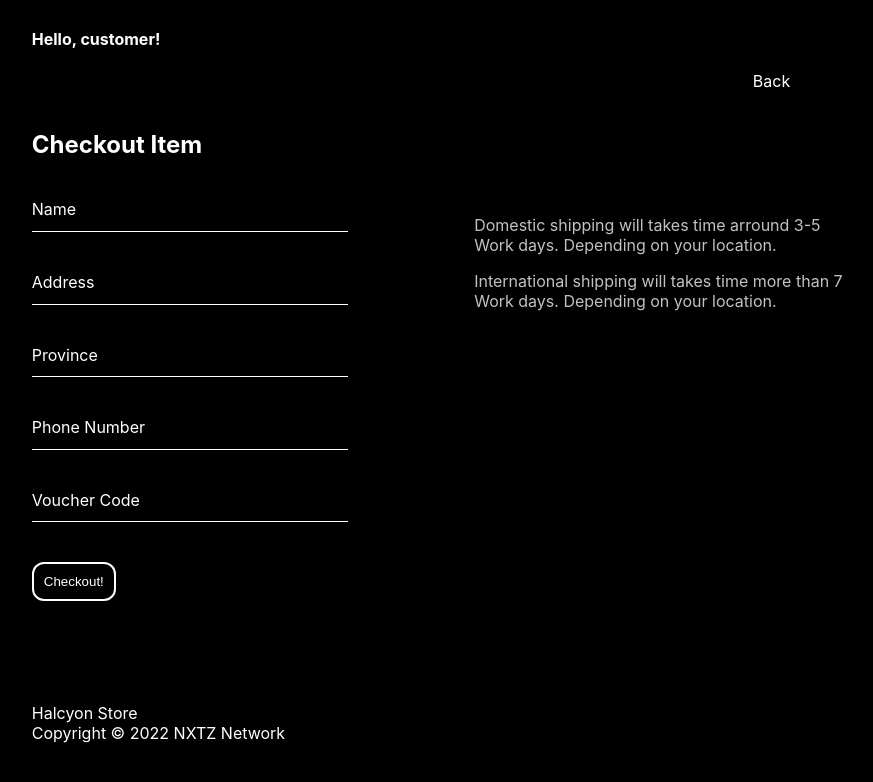
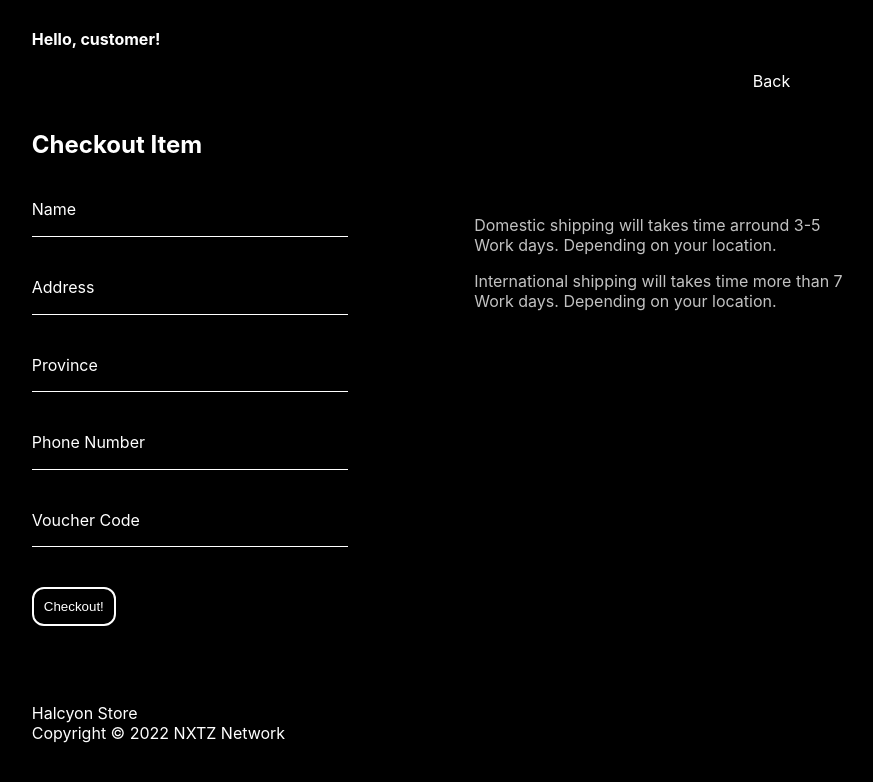
Before and after one commit to SchoolAF/onlineshop, a PHP site: page /checkout.html in a window 1280 px wide. Shown: the top 782 px of the page, without its empty margins (229-1102 px from the left). Run offline with PHP 8.4, Linux system fonts and the light colour scheme; some web fonts are replaced.

Commit message:
Update style

```diff
--- a/css/main.css
+++ b/css/main.css
@@ -168,7 +168,7 @@ body {
 }
 
 .form-tb {
-	background-color: transparent;
+    background-color: transparent;
     color: #eeeeee;
     outline: none;
     outline-style: none;
@@ -178,7 +178,7 @@ body {
     border-bottom: solid #FFFFFF 1px;
     padding: 3px 10px;
     width: 100%;
-    height: 2.5%;
+    height: 3.5%;
     font-size: 22px;
 }
 
```
